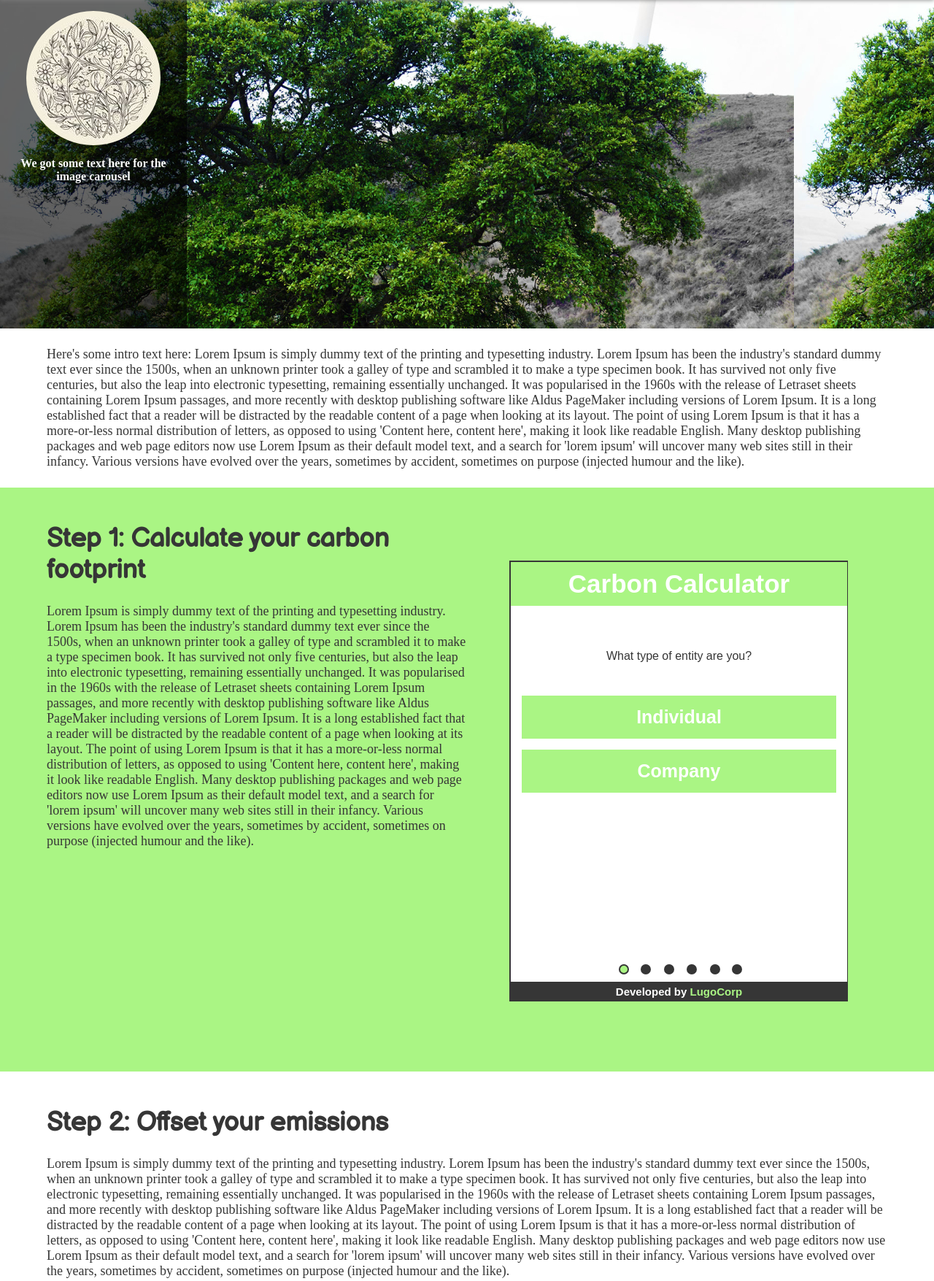
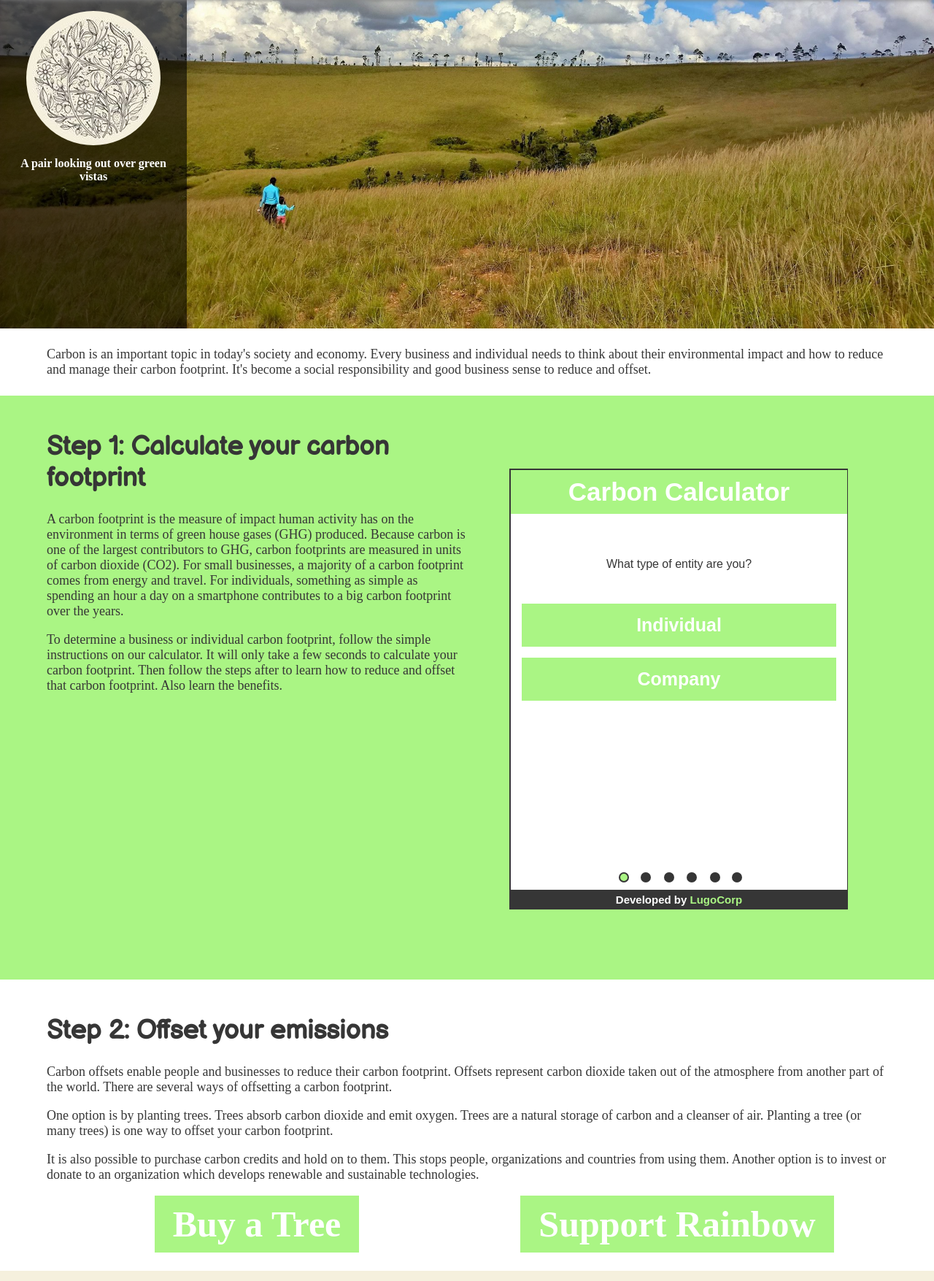
Before and after one commit to lugocorp/paradise-trees, a PHP site: page / in a window 1280 px wide. Shown: the part 169-1924 px from the top of the page at 73% size. Run offline with PHP 8.4, Linux system fonts and the light colour scheme; some web fonts are replaced.

Commit message:
Added in content and images

```diff
--- a/css/style.css
+++ b/css/style.css
@@ -75,6 +75,9 @@ h1{
   .header{
     box-shadow:none;
   }
+  .header h1{
+    font-size:60px;
+  }
   .header .section-links{
     grid-template-columns:100%;
   }
@@ -85,8 +88,10 @@ h1{
 
 /* Navbar */
 .splash {
-  background-image:url("../images/trees.jpg");
+  background-image:url("../images/madagascar1.jpg");
   grid-template-columns:20% 80%;
+  background-position-y:100%;
+  background-size:cover;
   position:relative;
   min-height:450px;
   display:grid;
--- a/index.html
+++ b/index.html
@@ -19,18 +19,21 @@
     <div class="splash">
       <div class="splash-label">
         <img src="images/paradise-icon.jpg"/>
-        <p>We got some text here for the image carousel</p>
+        <p>A pair looking out over green vistas</p>
       </div>
       <div><!-- Dummy div lol --></div>
     </div>
     <div class="section intro">
-      Here's some intro text here: Lorem Ipsum is simply dummy text of the printing and typesetting industry. Lorem Ipsum has been the industry's standard dummy text ever since the 1500s, when an unknown printer took a galley of type and scrambled it to make a type specimen book. It has survived not only five centuries, but also the leap into electronic typesetting, remaining essentially unchanged. It was popularised in the 1960s with the release of Letraset sheets containing Lorem Ipsum passages, and more recently with desktop publishing software like Aldus PageMaker including versions of Lorem Ipsum. It is a long established fact that a reader will be distracted by the readable content of a page when looking at its layout. The point of using Lorem Ipsum is that it has a more-or-less normal distribution of letters, as opposed to using 'Content here, content here', making it look like readable English. Many desktop publishing packages and web page editors now use Lorem Ipsum as their default model text, and a search for 'lorem ipsum' will uncover many web sites still in their infancy. Various versions have evolved over the years, sometimes by accident, sometimes on purpose (injected humour and the like).
+      Carbon is an important topic in today's society and economy. Every business and individual needs to think about their environmental impact and how to reduce and manage their carbon footprint. It's become a social responsibility and good business sense to reduce and offset.
     </div>
     <div class="section green step1">
       <div>
         <h1>Step 1: Calculate your carbon footprint</h1>
         <p>
-          Lorem Ipsum is simply dummy text of the printing and typesetting industry. Lorem Ipsum has been the industry's standard dummy text ever since the 1500s, when an unknown printer took a galley of type and scrambled it to make a type specimen book. It has survived not only five centuries, but also the leap into electronic typesetting, remaining essentially unchanged. It was popularised in the 1960s with the release of Letraset sheets containing Lorem Ipsum passages, and more recently with desktop publishing software like Aldus PageMaker including versions of Lorem Ipsum. It is a long established fact that a reader will be distracted by the readable content of a page when looking at its layout. The point of using Lorem Ipsum is that it has a more-or-less normal distribution of letters, as opposed to using 'Content here, content here', making it look like readable English. Many desktop publishing packages and web page editors now use Lorem Ipsum as their default model text, and a search for 'lorem ipsum' will uncover many web sites still in their infancy. Various versions have evolved over the years, sometimes by accident, sometimes on purpose (injected humour and the like).
+          A carbon footprint is the measure of impact human activity has on the environment in terms of green house gases (GHG) produced. Because carbon is one of the largest contributors to GHG, carbon footprints are measured in units of carbon dioxide (CO2). For small businesses, a majority of a carbon footprint comes from energy and travel. For individuals, something as simple as spending an hour a day on a smartphone contributes to a big carbon footprint over the years.
+        </p>
+        <p>
+          To determine a business or individual carbon footprint, follow the simple instructions on our calculator. It will only take a few seconds to calculate your carbon footprint. Then follow the steps after to learn how to reduce and offset that carbon footprint. Also learn the benefits.
         </p>
       </div>
       <div class="calculator-wrapper">
@@ -40,7 +43,13 @@
     <div class="section step2">
       <h1>Step 2: Offset your emissions</h1>
       <p>
-        Lorem Ipsum is simply dummy text of the printing and typesetting industry. Lorem Ipsum has been the industry's standard dummy text ever since the 1500s, when an unknown printer took a galley of type and scrambled it to make a type specimen book. It has survived not only five centuries, but also the leap into electronic typesetting, remaining essentially unchanged. It was popularised in the 1960s with the release of Letraset sheets containing Lorem Ipsum passages, and more recently with desktop publishing software like Aldus PageMaker including versions of Lorem Ipsum. It is a long established fact that a reader will be distracted by the readable content of a page when looking at its layout. The point of using Lorem Ipsum is that it has a more-or-less normal distribution of letters, as opposed to using 'Content here, content here', making it look like readable English. Many desktop publishing packages and web page editors now use Lorem Ipsum as their default model text, and a search for 'lorem ipsum' will uncover many web sites still in their infancy. Various versions have evolved over the years, sometimes by accident, sometimes on purpose (injected humour and the like).
+        Carbon offsets enable people and businesses to reduce their carbon footprint. Offsets represent carbon dioxide taken out of the atmosphere from another part of the world. There are several ways of offsetting a carbon footprint.
+      </p>
+      <p>
+        One option is by planting trees. Trees absorb carbon dioxide and emit oxygen. Trees are a natural storage of carbon and a cleanser of air. Planting a tree (or many trees) is one way to offset your carbon footprint.
+      </p>
+      <p>
+        It is also possible to purchase carbon credits and hold on to them. This stops people, organizations and countries from using them. Another option is to invest or donate to an organization which develops renewable and sustainable technologies.
       </p>
       <div class="buttons">
         <div><div class="offset">Buy a Tree</div></div>
@@ -50,7 +59,7 @@
     <div class="section about">
       <h1>About</h1>
       <p>
-        Lorem Ipsum is simply dummy text of the printing and typesetting industry. Lorem Ipsum has been the industry's standard dummy text ever since the 1500s, when an unknown printer took a galley of type and scrambled it to make a type specimen book. It has survived not only five centuries, but also the leap into electronic typesetting, remaining essentially unchanged. It was popularised in the 1960s with the release of Letraset sheets containing Lorem Ipsum passages, and more recently with desktop publishing software like Aldus PageMaker including versions of Lorem Ipsum. It is a long established fact that a reader will be distracted by the readable content of a page when looking at its layout. The point of using Lorem Ipsum is that it has a more-or-less normal distribution of letters, as opposed to using 'Content here, content here', making it look like readable English. Many desktop publishing packages and web page editors now use Lorem Ipsum as their default model text, and a search for 'lorem ipsum' will uncover many web sites still in their infancy. Various versions have evolved over the years, sometimes by accident, sometimes on purpose (injected humour and the like).
+        Paradise Trees is a campaign run by a nonprofit based in Washington, DC. The goal of this campaign is to provide individuals and businesses with carbon offsetting through emissions reducing projects in Madagascar. It is encouraged for everyone to address their environmental impact, and there are benefits for both businesses and individuals who offset their footprint.
       </p>
     </div>
     <div class="section contact">
```
Also changed, not shown: images/madagascar1.jpg (added), images/madagascar2.jpg (added).
